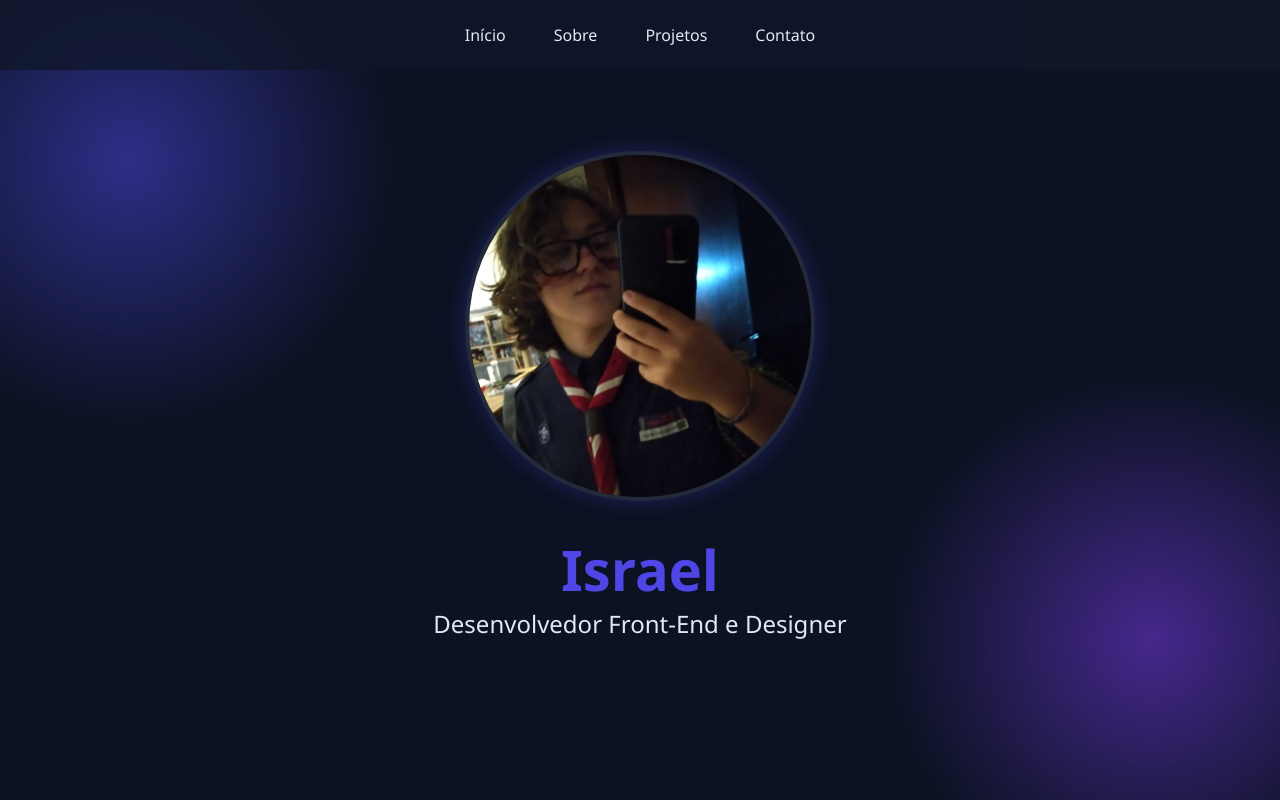
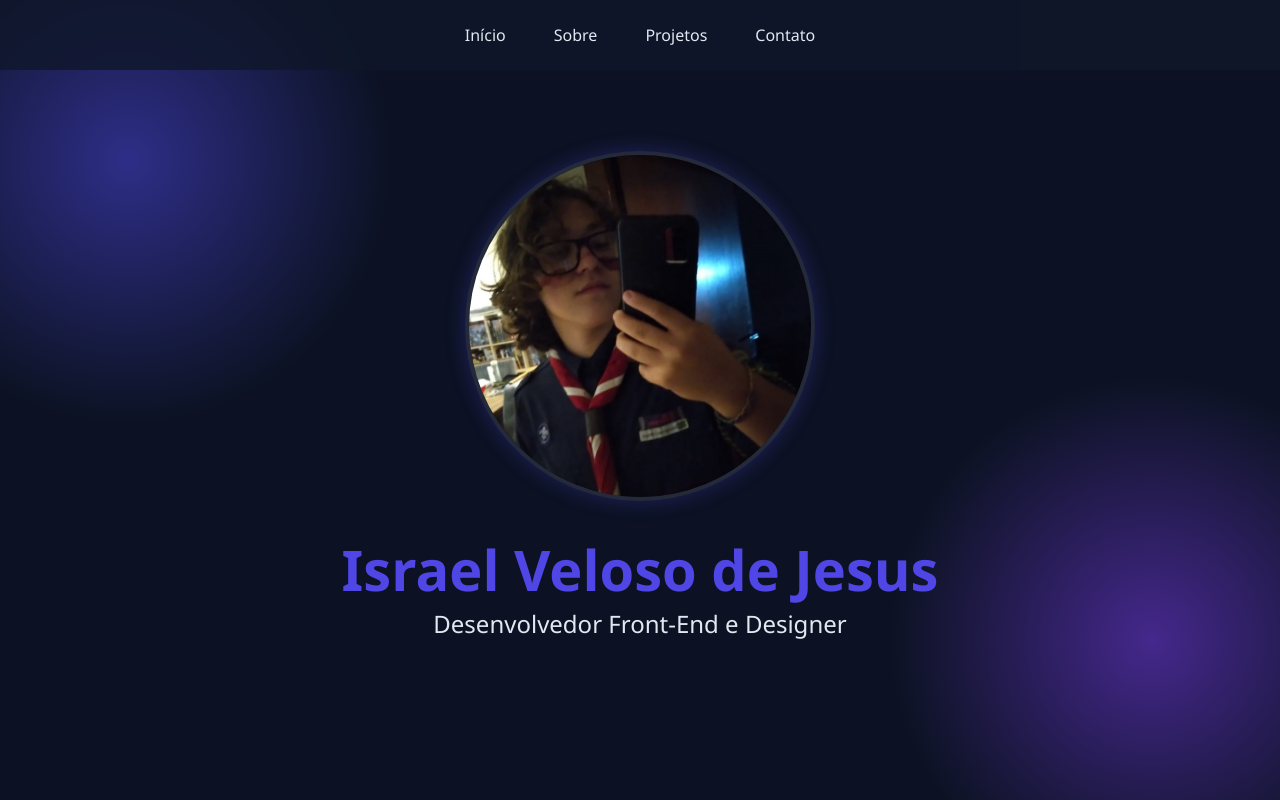
Before and after one commit to Belzito-crip/Meu_portifolio, a plain HTML site: page index.html in a window 1280 px wide. Shown: the top 800 px of the page. Drawn offline with Linux system fonts and the light colour scheme.

Commit message:
adição do sobrenome

```diff
--- a/index.html
+++ b/index.html
@@ -29,7 +29,7 @@
 
     <main id="inicio" class="cabecalho">
         <img src="img/BEL_KARAPAÃ.jpg" alt="Foto do israel"class="foto-perfil">
-        <h1>Israel</h1>
+        <h1>Israel Veloso de Jesus</h1>
         <p class="cabecalho-sub-titulo">Desenvolvedor Front-End e Designer</p>
     </main>
 
```
